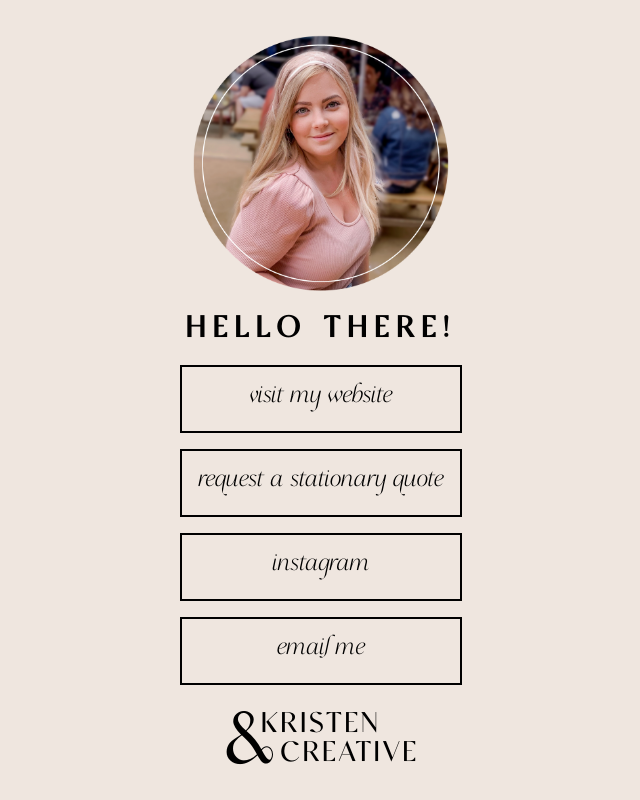
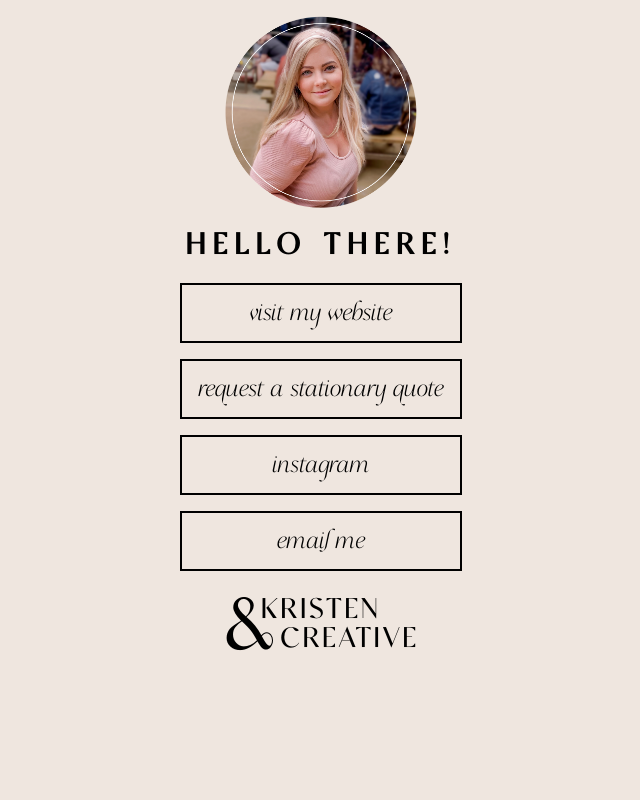
Before and after one commit to zachstence/kristenandcreative-links, a Svelte app: page / in a window 1280 px wide. Shown: the whole page, without its empty margins (319-959 px from the left). Built offline with nearby package versions, Linux system fonts and the light colour scheme.

Commit message:
feat: responsive

```diff
--- a/public/global.css
+++ b/public/global.css
@@ -12,7 +12,7 @@
 
 body {
 	height: 100vh;
-	width: 100vw;
+
 	margin: 0;
 
 	display: flex;
@@ -22,3 +22,9 @@ body {
 
 	background-color: #efe6df;
 }
+
+@media only screen and (max-height: 800px) {
+	body {
+		display: block;
+	}
+}
--- a/src/App.svelte
+++ b/src/App.svelte
@@ -27,6 +27,7 @@
 
 <style>
 	main {
+		padding: 1rem;
 		display: flex;
 		flex-direction: column;
 		align-items: center;
@@ -37,9 +38,17 @@
 		width: 16rem;
 	}
 
+	@media only screen and (max-height: 800px) {
+		#avatar {
+			height: 12rem;
+			width: 12rem;
+		}
+	}
+
 	h1 {
 		font-size: 2rem;
         letter-spacing: 8px;
 		font-family: 'Analogue';
+		text-align: center;
     }
 </style>
--- a/src/Links.svelte
+++ b/src/Links.svelte
@@ -44,7 +44,6 @@
         text-decoration: inherit;
         color: inherit;
 
-        height: 2rem;
         padding: 1rem;
         margin-top: 1rem;
         text-align: center;
```
